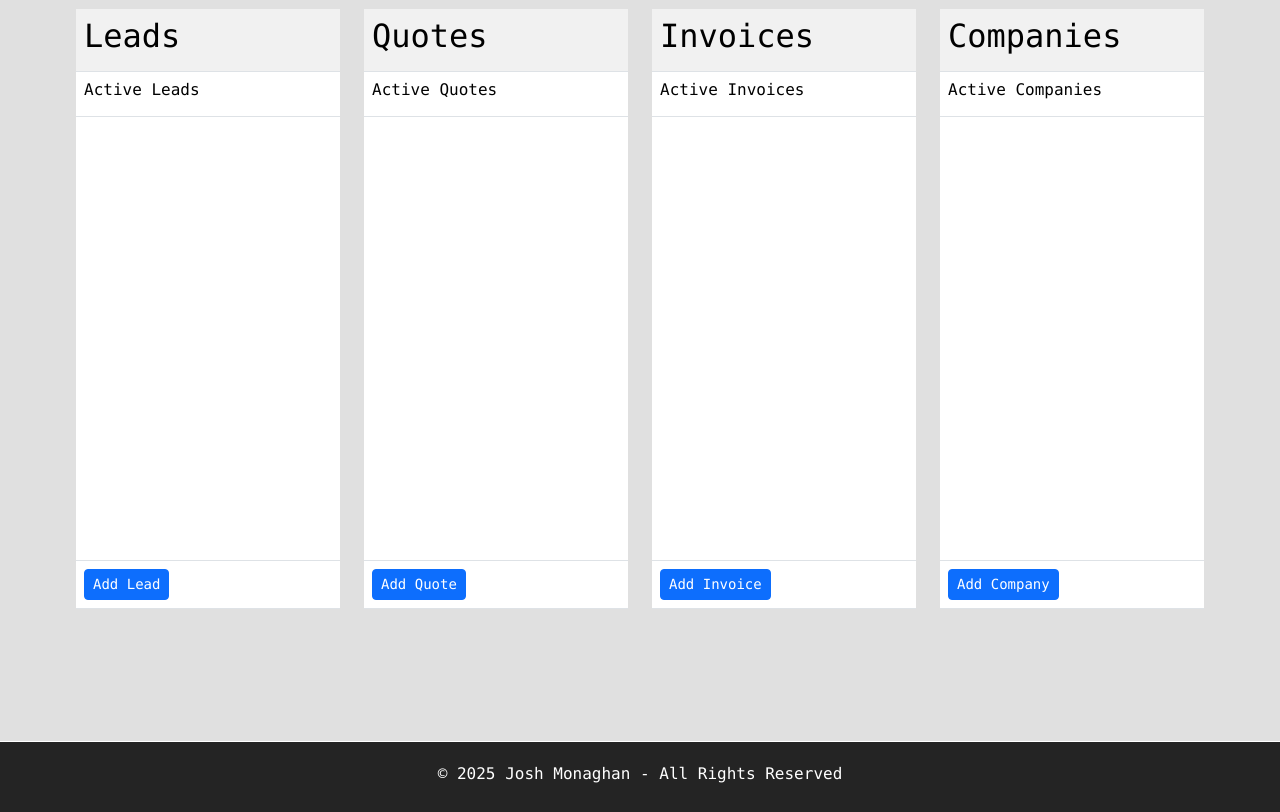
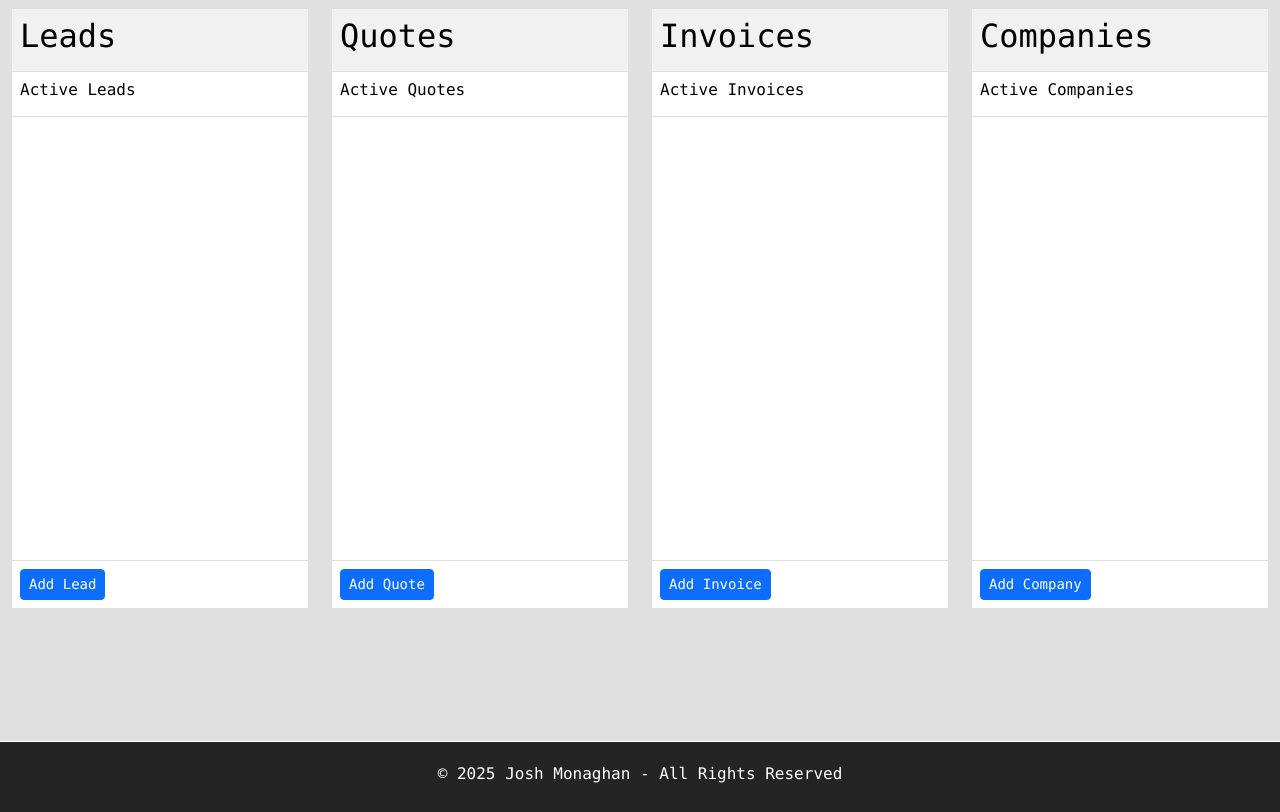
Before and after one commit to JoshMono/SoftwareEngineering-Major-Project, a Django app: template Django/majorApp/templates/majorApp/firm_dashboard.html in a window 1280 px wide. Shown: the part 223-1035 px from the top of the page. Run offline with Django 5.2, Linux system fonts and the light colour scheme; the template is opened without the code that fills it, so the values that code supplies are empty; some libraries are stand-ins or nearby versions.

Commit message:
Bugged Scroll

```diff
--- a/Django/majorApp/static/majorApp/css/base.css
+++ b/Django/majorApp/static/majorApp/css/base.css
@@ -125,3 +125,9 @@
     list-style: none;
     margin-left: 0px;
 }
+
+.scroll-container {
+    overflow-x: auto;
+    overflow-y: auto;
+    white-space: nowrap;
+}
--- a/Django/majorApp/templates/majorApp/firm_dashboard.html
+++ b/Django/majorApp/templates/majorApp/firm_dashboard.html
@@ -16,10 +16,10 @@
 
 <h1>Firm: {{firm}}</h1>
 
-<div class="container" style="max-width: 90%;">
-    <div class="row align-items-center">
+<div class="container-fluid">
+    <div class="row align-items-center ">
 
-        <div class="col-md-3 mb-3 ">
+        <div class="col-md-3 mb-3 table-responsive">
             <table class="table w-100 TableItems">
                 <thead>
 
@@ -35,16 +35,18 @@
                             <h2>Active Leads</h2>
                         </td>
                     </tr>
-                    <tr class="Items">
+                    <tr class="Items ">
                         <td >
+                            <div class="scroll-container" >
                                 <ul>
                                     {% for lead in leads %}
                                         <li style="margin-bottom: 10px;">
-                                        {{lead}}<span style="float: right;"><a  href="{% url 'lead_detail' lead.id %}" class="btn btn-sm btn-warning ">Details</a></span>
+                                            {{lead}}<a  href="{% url 'lead_detail' lead.id %}" class="btn btn-sm btn-warning ">Details</a>
                                         </li>
 
                                     {% endfor %}
                                 </ul>
+                            </div>
                         </td>
                     </tr>
 
```
Also changed, not shown: Django/majorApp/templates/accounts/signup.html (+6 -1 lines). Lines whose indentation alone changed are shown as unchanged.
